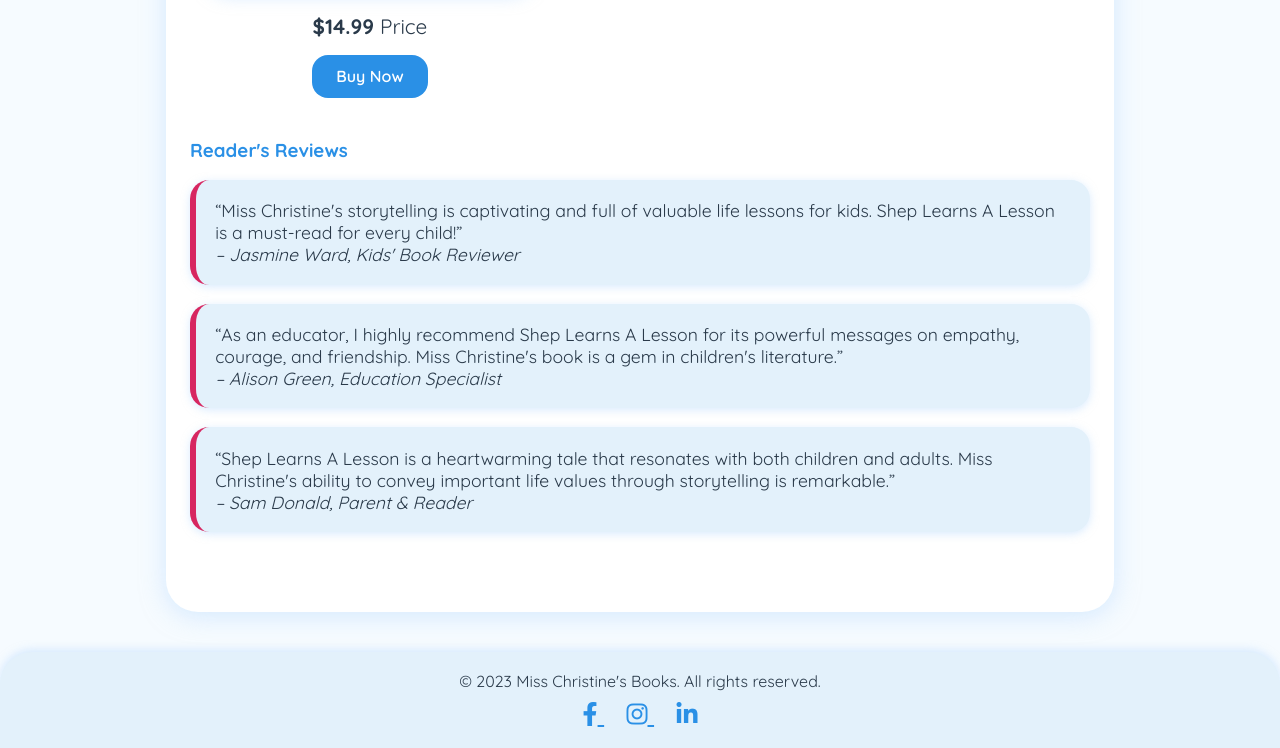
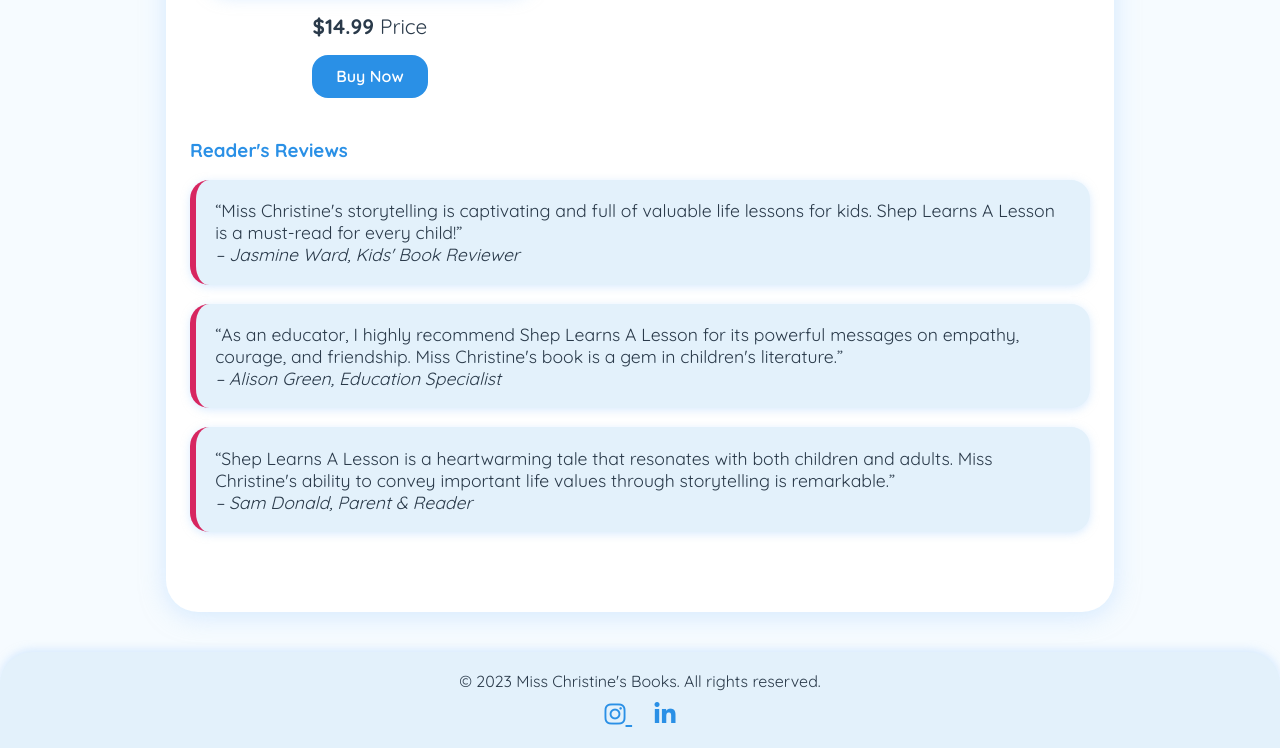
Before and after one commit to spelillo/canincecrew, a plain HTML site: page index.html in a window 1280 px wide. Shown: the part 609-1357 px from the top of the page. Drawn offline with Linux system fonts and the light colour scheme.

Commit message:
Update index.html

```diff
--- a/index.html
+++ b/index.html
@@ -318,13 +318,11 @@
   <footer>
     <p style="margin:0;">&copy; 2023 Miss Christine's Books. All rights reserved.</p>
     <div class="socials" style="margin-top:0.5rem;">
-      <a href="https://www.facebook.com/misschristinesbooks" target="_blank" rel="noopener noreferrer">
-        <i class="fab fa-facebook-f"></i>
-      </a>
-      <a href="https://www.instagram.com/misschristinesbooks" target="_blank" rel="noopener noreferrer">
+
+      <a href="https://www.instagram.com/caninecrew4kids/" target="_blank" rel="noopener noreferrer">
         <i class="fab fa-instagram"></i>
       </a>
-      <a href="https://www.linkedin.com/company/miss-christine-pelillo" target="_blank" rel="noopener noreferrer">
+      <a href="https://www.linkedin.com/in/christine-pelillo-educator-author-03b9a9224/" target="_blank" rel="noopener noreferrer">
         <i class="fab fa-linkedin-in"></i>
       </a>
     </div>
```
